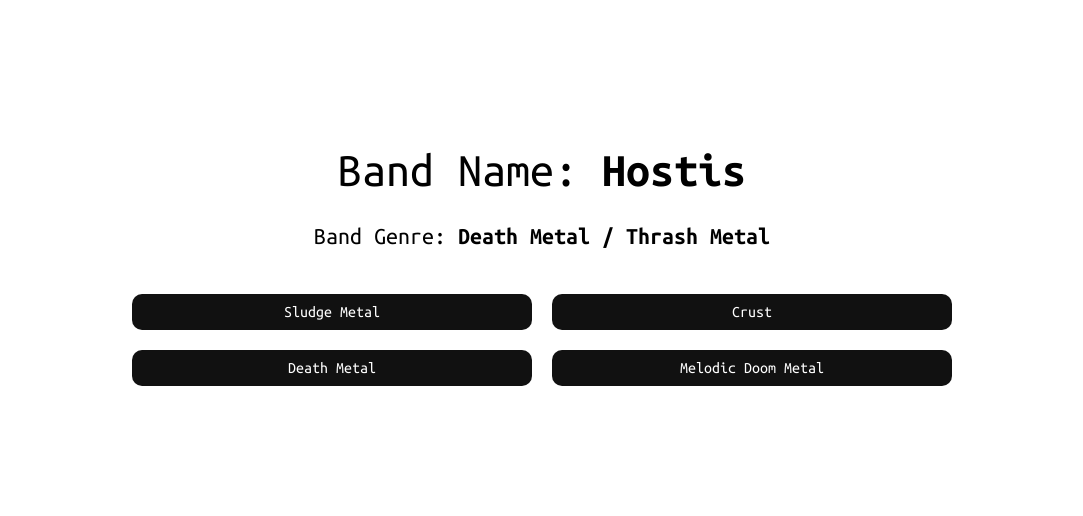
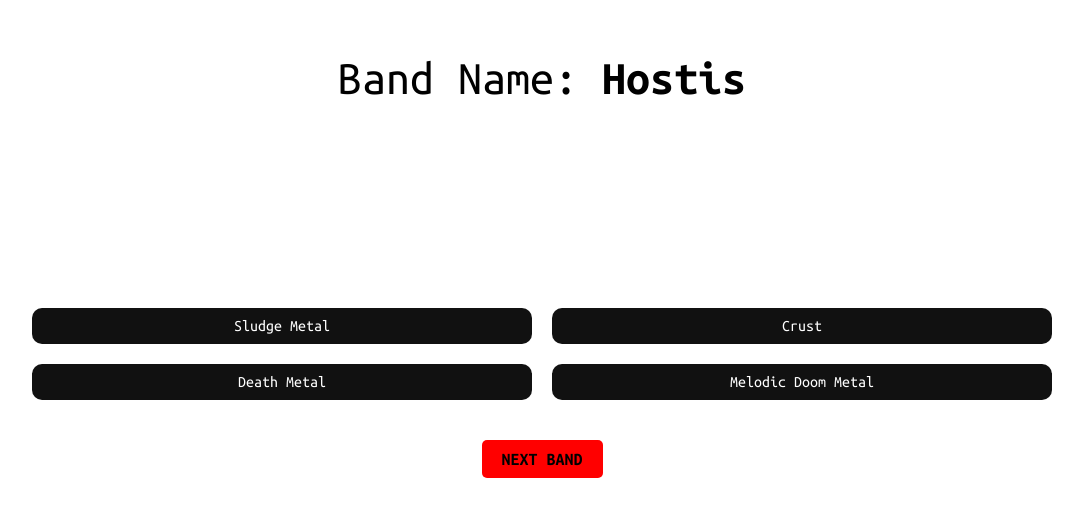
Before and after one commit to nadril-zc/metal-guess, a React (Vite) app: page / in a window 1280 px wide. Shown: the part 136-652 px from the top of the page, without its empty margins (98-1181 px from the left). Built offline with nearby package versions, Linux system fonts and the light colour scheme.

Commit message:
Added some more logic. Basic working game now but doesn't score

```diff
--- a/src/App.tsx
+++ b/src/App.tsx
@@ -59,6 +59,8 @@ function shuffle(array:string[]): string[] {
 function App() {
   const { bands, error } = useRandomBandShard();
   const  [currentBand, setCurrentBand]  = useState<Band | null>(null);
+  const [isAnswered, setIsAnswered] = useState<boolean>(false);
+  const [isRight, setIsRight] = useState<boolean>(false);
 
   // bands is now an array of ~3,100 bands from one random shard —
   useEffect(() => {
@@ -106,27 +108,39 @@ function App() {
     if (!currentBand) return;
     if (!bands) return;
 
-    if ( genre == currentBand.genres[0]) {
-      alert('winner!');
+    if ( currentBand.genres.includes(genre)) {
+      setIsRight(true);
     } else {
-      alert('you lose');
+      setIsRight(false);
     }
+
+    setIsAnswered(true);
+  }
+
+  function handleNext() {
+    if (!bands) return;
 
     const randomBand = bands[Math.floor(Math.random() * bands.length)];
     setCurrentBand(randomBand);
+    setIsAnswered(false);
   }
 
   return (
     <>
       <section className="game">
         <h1 className="bandName">Band Name: <strong>{currentBand.name}</strong></h1>
-        <p className="genre">Band Genre: <strong>{genreString}</strong></p>
+        <p className={isAnswered ? 'active genre' : 'genre'}>Band Genre: <strong>{genreString}</strong></p>
+
+        <p className={isAnswered && isRight ? 'active correct' : 'correct'}>Correct!</p>
+        <p className={isAnswered && !isRight ? 'active false' : 'false'}>Wrong!</p>
 
         <div className="answerBoard">
           {guesses.map((guess) => (
             <button key={guess} className="answerButton" onClick={() => handleClick(guess)}>{guess}</button>
           ))}
         </div>
+
+        <button className="next" onClick={handleNext}>NEXT BAND</button>
       </section>
     </>
   )
--- a/src/app.scss
+++ b/src/app.scss
@@ -260,11 +260,14 @@ main:focus { outline: none !important; }
 .genre {
 	font-size: 24px;
 	color: #000;
+	opacity: 0;
+
+	&.active { opacity: 1; }
 }
 
 .answerButton {
 	font-size: 16px;
-	width: 400px;
+	width: 500px;
 	padding: 10px 20px;
 	background-color: #111;
 	border-radius: 10px;
@@ -276,7 +279,29 @@ main:focus { outline: none !important; }
 	display: flex;
 	flex-wrap: wrap;
 	gap: 20px;
-	width: 820px;
+	width: 1020px;
 	margin-top: 40px;
 	max-width: 100%;
 }
+
+.next {
+	margin-top: 40px;
+	font-size: 18px;
+	background-color: #ff0000;
+	padding: 10px 20px;
+	color: #000;
+	border-radius: 5px;
+	font-weight: 800;
+}
+
+.correct,
+.false {
+	opacity: 0;
+	font-size: 24px;
+	font-weight: 800;
+
+	&.active { opacity: 1; }
+}
+
+.correct { color: #32a852; }
+.false { color: #a83232; }
```
Also changed, not shown: src/App.css, 1 other file (tests, documents, lock files or other folders).
